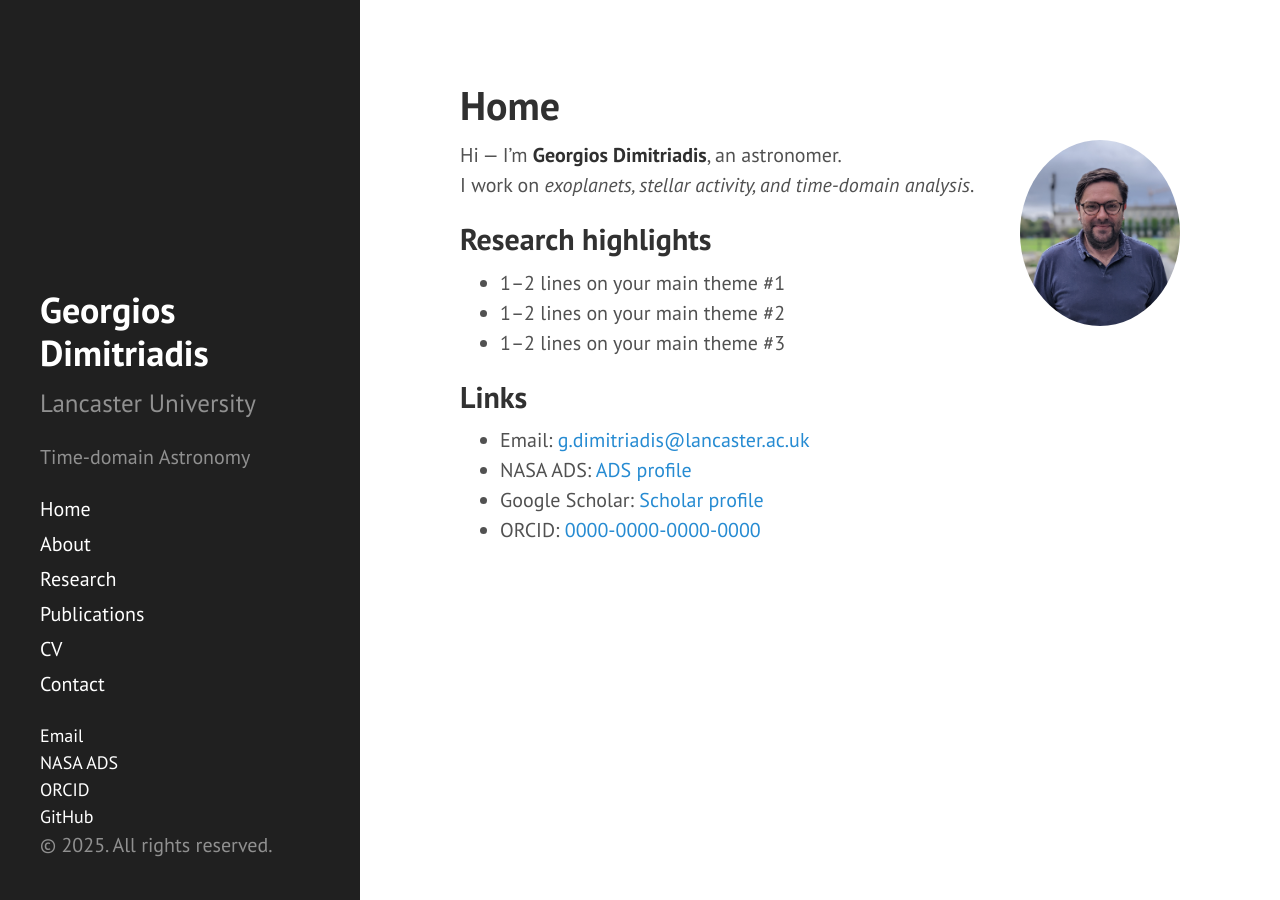
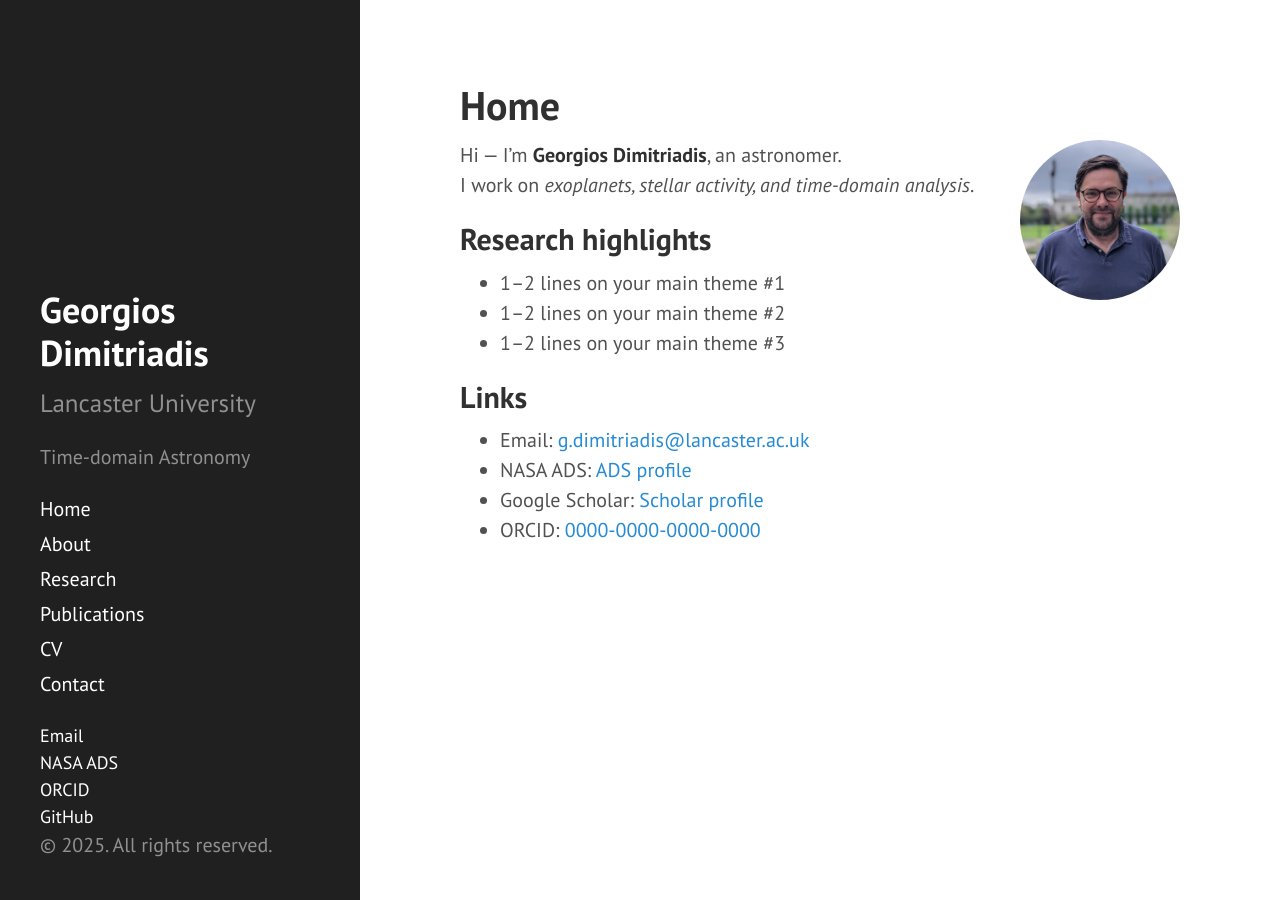
Before and after one commit to geodimitriadis/geodimitriadis.github.io, a Jekyll site: the page built from index.html, in a window 1280 px wide. Built offline with Jekyll 4.4.1, drawn with Linux system fonts in a browser that asks for light colours; the list of posts is cut into pages by our own code.

Commit message:
Update index.html

```diff
--- a/index.html
+++ b/index.html
@@ -5,7 +5,8 @@ title: Home
 
 <img src="{{ site.baseurl }}/assets/GD_photo.jpg"
      alt="Georgios Dimitriadis"
-     style="width:160px; border-radius:50%; float:right; margin:0 0 20px 20px;">
+     class="profile-photo"
+     style="float:right; margin:0 0 20px 20px;">
 
 Hi — I’m <strong>Georgios Dimitriadis</strong>, an astronomer.
 
```
